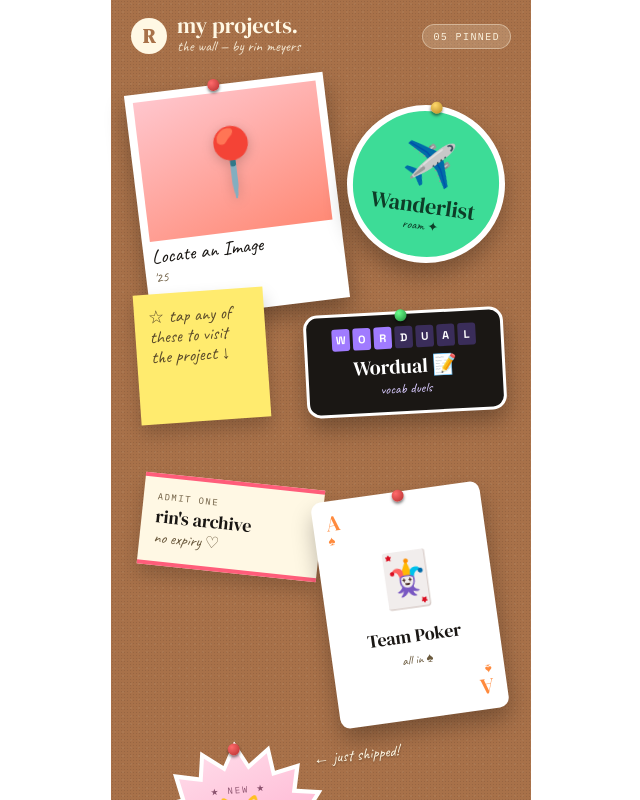
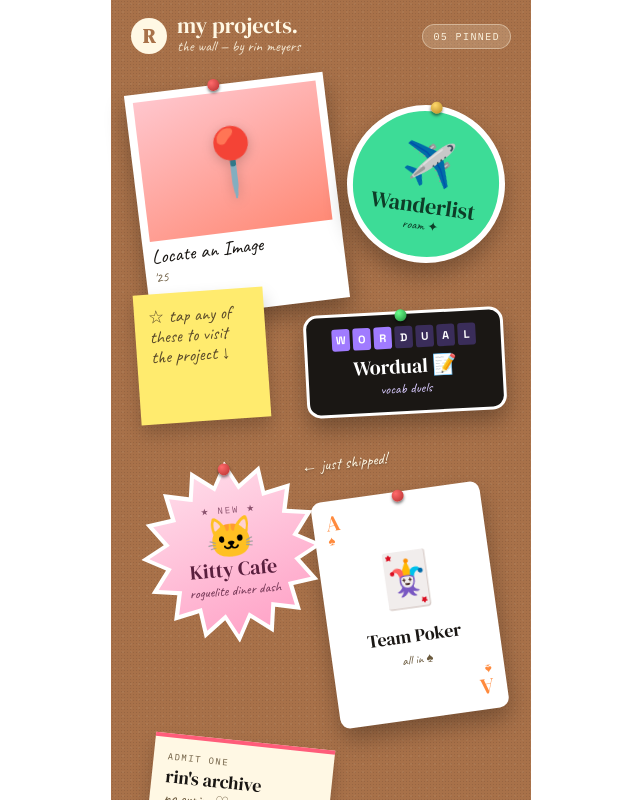
Before and after one commit to PanFishz/rm-dashboard, a Next.js app: page / in a window 1280 px wide. Shown: the top 800 px of the page, without its empty margins (319-959 px from the left). Built offline with nearby package versions, Linux system fonts and the light colour scheme.

Commit message:
reposition kitty cafe sticker

```diff
--- a/app/page.tsx
+++ b/app/page.tsx
@@ -241,7 +241,7 @@ export default function Home() {
         <div
           aria-hidden="true"
           style={{
-            position: "absolute", top: 410, left: 18,
+            position: "absolute", top: 670, left: 28,
             transform: "rotate(6deg)",
             width: 180,
             background: "#fff8e4", padding: "12px 14px",
@@ -331,12 +331,11 @@ export default function Home() {
               aria-label="Kitty Cafe — roguelite diner dash"
               className="cork-item"
               style={{
-                all: "unset" as CSSProperties["all"],
-                cursor: "pointer",
-                position: "absolute", top: 670, left: 28,
-                width: 182, height: 182, transform: "rotate(-5deg)",
-                display: "block",
-              }}
+                "--rot": "-5deg",
+                position: "absolute", top: 390, left: 18,
+                width: 182, height: 182,
+                display: "block", textDecoration: "none",
+              } as CSSProperties}
             >
               <Pin color="red" top={2} left="46%" />
               {/* outer white burst — die-cut border */}
@@ -371,7 +370,7 @@ export default function Home() {
         <div
           aria-hidden="true"
           style={{
-            position: "absolute", top: 672, left: 190,
+            position: "absolute", top: 380, left: 178,
             transform: "rotate(-6deg)",
             fontFamily: F.hand, fontSize: 16, color: "#fff8e4",
             textShadow: "0 1px 2px rgba(0,0,0,0.3)",
```
